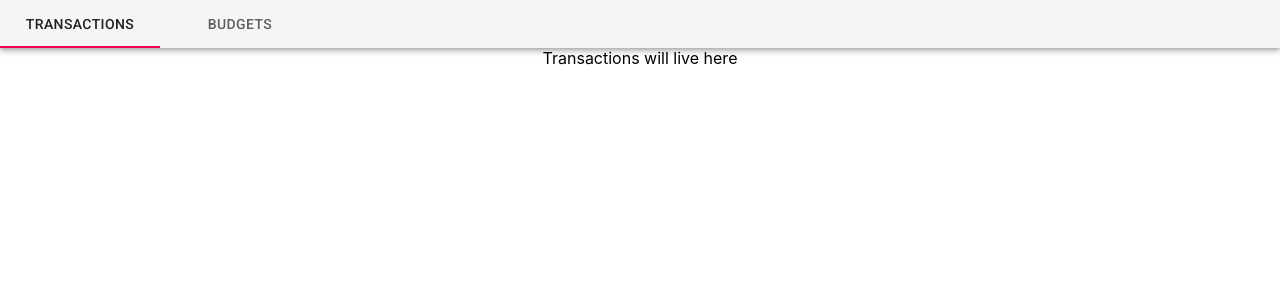
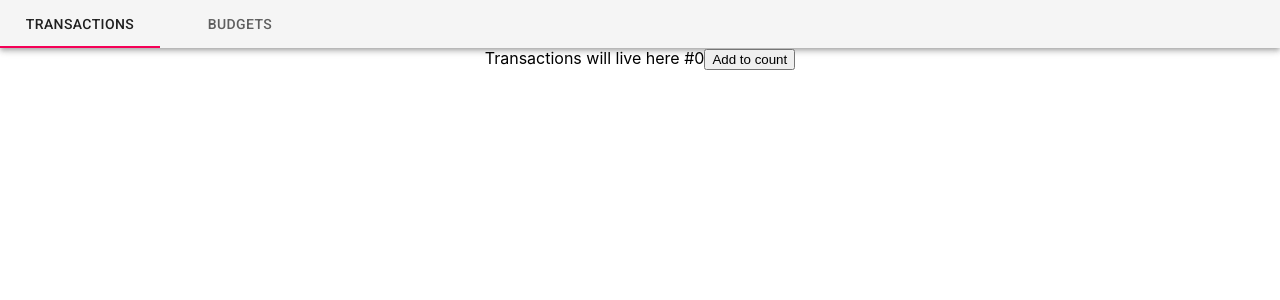
Before and after one commit to georgeflug/budget-web, a React (Create React App) app: page / in a window 1280 px wide. Shown: the top 300 px of the page. Built offline with nearby package versions, Linux system fonts and the light colour scheme.

Commit message:
[Show Transactions] Add redux with basic example

```diff
--- a/package.json
+++ b/package.json
@@ -13,7 +13,9 @@
     "@types/react-dom": "^16.9.8",
     "react": "^16.13.1",
     "react-dom": "^16.13.1",
+    "react-redux": "^7.2.1",
     "react-scripts": "3.4.3",
+    "redux": "^4.0.5",
     "typescript": "^3.7.5"
   },
   "scripts": {
@@ -36,5 +38,9 @@
       "last 1 firefox version",
       "last 1 safari version"
     ]
+  },
+  "devDependencies": {
+    "@types/react-redux": "^7.1.9",
+    "redux-devtools": "^3.6.1"
   }
 }
--- a/src/budgets/Budgets.tsx
+++ b/src/budgets/Budgets.tsx
@@ -1,10 +1,12 @@
 import React from "react";
+import {useSelector} from "react-redux";
 
 export function Budgets() {
+  const count = useSelector((state: any) => state.count);
 
   return (
     <div>
-      Budgets will live here
+      Budgets will live here #{count}
     </div>
   );
 }
--- a/src/index.tsx
+++ b/src/index.tsx
@@ -3,11 +3,18 @@ import ReactDOM from 'react-dom';
 import './index.css';
 import App from './App';
 import * as serviceWorker from './serviceWorker';
+import { Provider } from 'react-redux'
+import {createStore} from "redux";
+import {reducers} from "./reducers";
+
+const store = createStore(reducers);
 
 ReactDOM.render(
   <React.StrictMode>
     <link rel="stylesheet" href="https://fonts.googleapis.com/css?family=Roboto:300,400,500,700&display=swap" />
-    <App />
+    <Provider store={store}>
+      <App />
+    </Provider>
   </React.StrictMode>,
   document.getElementById('root')
 );
--- /dev/null
+++ b/src/reducers.ts
@@ -0,0 +1,7 @@
+export function reducers(state: any = {}, action: any) {
+  const count = state.count || 0;
+  return {
+    ...state,
+    count: (action.type === 'ADD_COUNT') ? count + 1 : count
+  };
+}
--- a/src/transactions/Transactions.tsx
+++ b/src/transactions/Transactions.tsx
@@ -1,10 +1,14 @@
 import React from "react";
+import {useDispatch, useSelector} from "react-redux";
 
 export function Transactions() {
+  const count = useSelector((state: any) => state.count);
+  const dispatch = useDispatch();
 
   return (
     <div>
-      Transactions will live here
+      Transactions will live here #{count}
+      <button onClick={() => dispatch({ type: "ADD_COUNT"})}>Add to count</button>
     </div>
   );
 }
```
Also changed, not shown: 1 other file (tests, documents, lock files or other folders).
